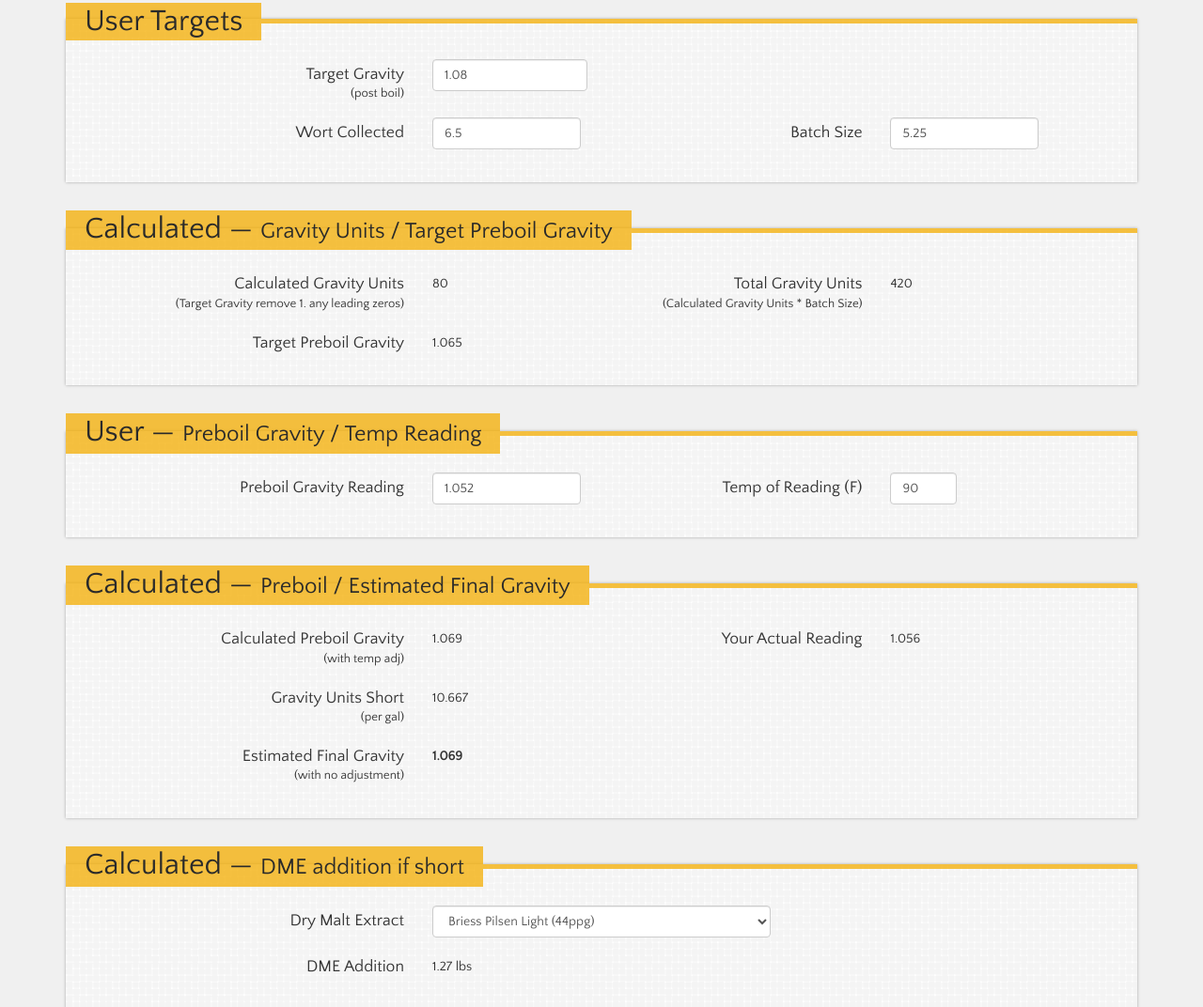
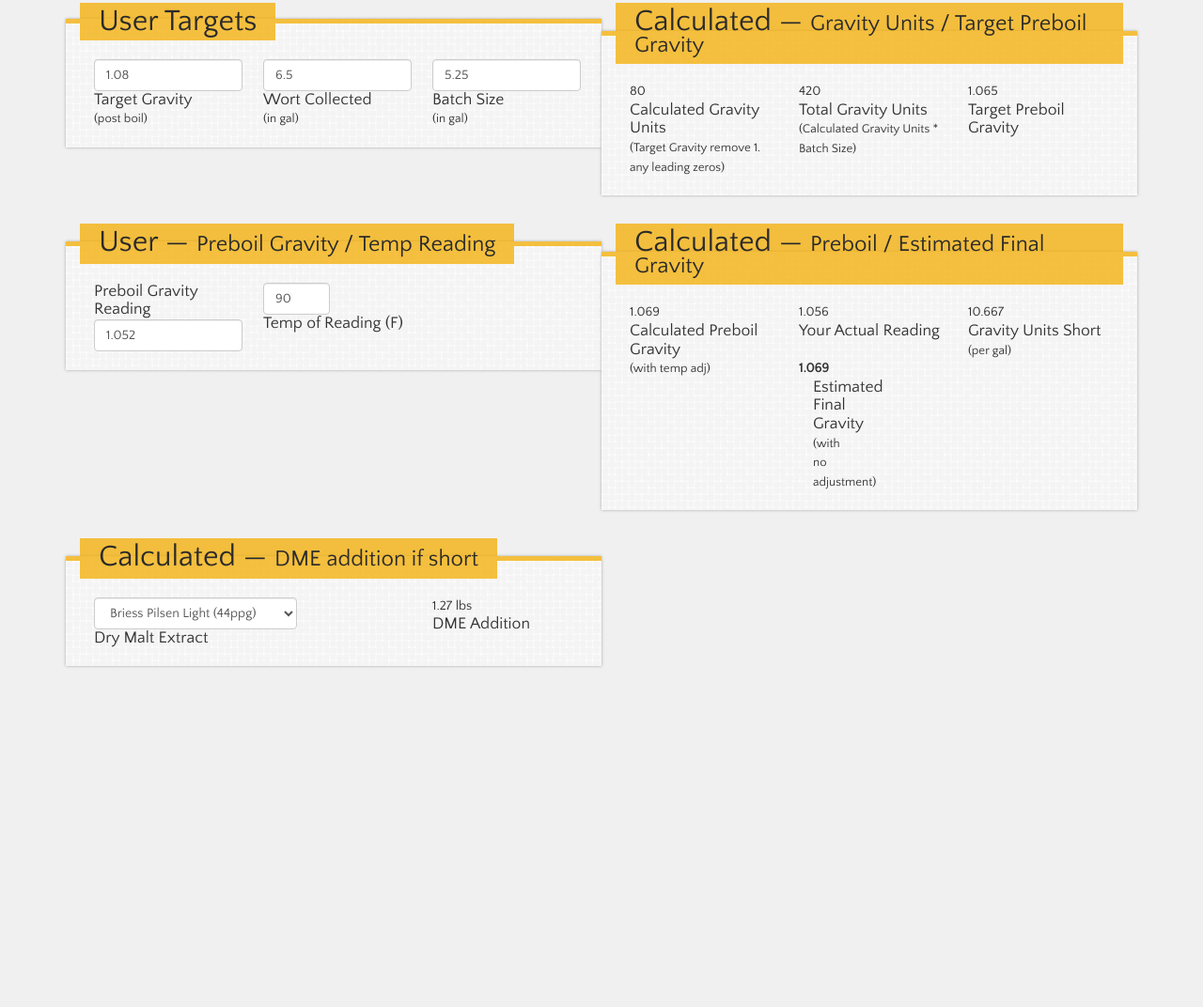
Before and after one commit to Boo-urns/hit-target-gravity, a website: page app/index.html in a window 1280 px wide. Shown: the part 277-1349 px from the top of the page at 94% size. After the commit the page ends 1016 px from the top, so only its background shows below. Drawn offline with Linux system fonts and the light colour scheme.

Commit message:
Structure change

```diff
--- a/app/styles/app.sass
+++ b/app/styles/app.sass
@@ -15,7 +15,7 @@ body
 
 .jumbotron
 	padding-left: 0
-	background: url(../images/2row-tile.jpg?v=4)
+	//background: url(../images/2row-tile.jpg?v=4)
 	max-height: 250px
 	margin-bottom: 0
 
--- a/app/views/main.html
+++ b/app/views/main.html
@@ -1,46 +1,39 @@
-<form class="form-horizontal" name="form" novalidate role="form">
-  <fieldset>
+<form class="form-inline" name="form" novalidate role="form">
+  <fieldset class="col-md-6">
     <legend>User Targets</legend>
-  <div class="form-group">
-    <label for="targetGravity" class="col-md-4 control-label">Target Gravity<br><span class="small">(post boil)</span></label>
-    <div class="col-md-2">
+    <div class="col-md-4">
       <input type="number" class="form-control" ng-model="userData.targetGravity" id="targetGravity" step="0.001" min="1.03" ng-valid-required>
+      <label for="targetGravity" class="control-label">Target Gravity<br><span class="small">(post boil)</span></label>
     </div>
 
-  </div>
-
-  <div class="form-group form-inline">
-    <label for="wortCollected" class="col-md-4 control-label">Wort Collected</label>
-    <div class="col-md-2">
+    <div class="col-md-4">
       <input type="number" class="form-control" id="wortCollected" step="0.01" ng-model="userData.collected">
+      <label for="wortCollected" class="control-label">Wort Collected<br><span class="small">(in gal)</span></label>
     </div>
 
-    <label for="batchSize" class="col-md-3 control-label">Batch Size</label>
-    <div class="col-md-2">
+    <div class="col-md-4">
       <input type="number" class="form-control" id="batchSize" ng-model="userData.batchSize">
+      <label for="batchSize" class="control-label">Batch Size<br><span class="small">(in gal)</span></label>
     </div>
 
-  </div>
   </fieldset>
 
-  <fieldset>
+  <fieldset class="col-md-6">
     <legend>Calculated &mdash; <span class="small">Gravity Units / Target Preboil Gravity</span></legend>
-  <div class="form-group form-inline">
-    <label class="col-md-4 control-label">Calculated Gravity Units<br><span class="small">(Target Gravity remove 1. any leading zeros)</span></label>
-    <div class="col-md-2">
+
+    <div class="col-md-4">
       <p class="form-control-static">{{calculated.gu}}</p>
+      <label class="control-label">Calculated Gravity Units<br><span class="small">(Target Gravity remove 1. any leading zeros)</span></label>
     </div>
 
-    <label class="col-md-3 control-label">Total Gravity Units<br><span class="small">(Calculated Gravity Units * Batch Size)</span></label>
-    <div class="col-md-2">
+    <div class="col-md-4">
       <p class="form-control-static">{{calculated.totalGu}}</p>
+      <label class="control-label">Total Gravity Units<br><span class="small">(Calculated Gravity Units * Batch Size)</span></label>
     </div>
-  </div>
 
-   <div class="form-group">
-    <label for="targetPreGravity" class="col-md-4 control-label">Target Preboil Gravity</label>
-    <div class="col-md-8">
+    <div class="col-md-4">
       <p class="form-control-static">{{calculated.targetPreBoil}}</p>
+      <label for="targetPreGravity" class="control-label">Target Preboil Gravity</label>
     </div>
 
   </div>
@@ -48,17 +41,15 @@
 
 
 
-  <fieldset>
+  <fieldset class="col-md-6 right">
   <legend>User &mdash; <span class="small">Preboil Gravity / Temp Reading</legend>
-  <div class="form-group form-inline">
-    <label for="preboilGravity" class="col-md-4 control-label">Preboil Gravity Reading</label>
-    <div class="col-md-2">
+    <div class="col-md-4">
+      <label for="preboilGravity" class="control-label">Preboil Gravity Reading</label>
       <input type="number" class="form-control" id="preboilGravity" ng-model="userData.preboil">
     </div>
-
-    <label for="temp" class="col-md-3 control-label">Temp of Reading (F)</label>
-    <div class="col-md-2">
+    <div class="col-md-4">
       <input type="number" class="form-control" id="temp" min="80" max="212" ng-model="userData.readingTemp">
+      <label for="temp" class="control-label">Temp of Reading (F)</label>
     </div>
 
   </div>
@@ -66,57 +57,46 @@
 
 
 
-  <fieldset>
+  <fieldset class="col-md-6">
   <legend>Calculated &mdash; <span class="small">Preboil / Estimated Final Gravity</legend>
- <div class="form-group form-inline">
-    <label for="preboilGravity" class="col-md-4 control-label">Calculated Preboil Gravity<br><span class="small">(with temp adj)</span></label>
-    <div class="col-md-2">
+    <div class="col-md-4">
       <p class="form-control-static">{{calculated.actualReading}}</p>
+      <label for="preboilGravity" class="control-label">Calculated Preboil Gravity<br><span class="small">(with temp adj)</span></label>
     </div>
 
-    <label for="actualReading" class="col-md-3 control-label">Your Actual Reading</label>
-    <div class="col-md-2">
+    <div class="col-md-4">
       <p class="form-control-static">{{userData.preboilGravity}}</p>
+      <label for="actualReading" class="control-label">Your Actual Reading</label>
     </div>
 
-  </div>
-
-  <div class="form-group form-inline">
-    <!-- <label for="guShort" class="col-md-3 control-label">Gravity Units Short<br><span class="small">per gal</span></label>
-    <div class="col-m-2">
+    <div class="col-md-4">
+      <!-- <label for="guShort" class="col-md-3 control-label">Gravity Units Short<br><span class="small">per gal</span></label>
+      <div class="col-m-2">
+        <p class="form-control-static">{{calculated.guShort}}</p>
+      </div> -->
       <p class="form-control-static">{{calculated.guShort}}</p>
-    </div> -->
-    <label for="guShort" class="col-md-4 control-label">Gravity Units Short<br><span class="small">(per gal)</span></label>
-    <div class="col-md-2">
-      <p class="form-control-static">{{calculated.guShort}}</p>
+      <label for="guShort" class="control-label">Gravity Units Short<br><span class="small">(per gal)</span></label>
     </div>
-  </div>
 
 
-  <div class="form-group form-inline">
-   <label for="estimatedFG" class="col-md-4 control-label">Estimated Final Gravity<br><span class="small">(with no adjustment)</span></label>
-    <div class="col-md-2">
-      <p class="form-control-static"><b>{{calculated.estimatedFG}}</b></p>
+    <div class="col-md-4">
+     <p class="form-control-static"><b>{{calculated.estimatedFG}}</b></p>
+     <label for="estimatedFG" class="col-md-4 control-label">Estimated Final Gravity<br><span class="small">(with no adjustment)</span></label>
     </div>
-  </div>
   </fieldset>
 
 
-  <fieldset>
+  <fieldset class="col-md-6">
   <legend>Calculated &mdash; <span class="small">DME addition if short</span></legend>
-  <div class="form-group">
-    <label for="dme" class="col-md-4 control-label">Dry Malt Extract</label>
+    <div class="col-md-8">
+      <select class="form-control" id="dme" ng-model="malt" ng-change="dmeSelection()" ng-options="d.dme + ' (' + d.ppg + 'ppg)' for d in dme">
+        </select>
+      <label for="dme" class="control-label">Dry Malt Extract</label>
+    </div>
+
     <div class="col-md-4">
-      <select class="form-control" id="dme" ng-model="malt" ng-change="dmeSelection()" ng-options="d.dme + ' (' + d.ppg + 'ppg)' for d in dme">
-      </select>
+      <p class="form-control-static">{{calculated.dmeAdd}} lbs</p>
+      <label for="dmeAddition" class="control-label">DME Addition</label>
     </div>
-  </div>
-
-  <div class="form-group form-inline">
-  <label for="dmeAddition" class="col-md-4 control-label">DME Addition</label>
-    <div class="col-md-2">
-      <p class="form-control-static">{{calculated.dmeAdd}} lbs</p>
-    </div>
-  </div>
   </fieldset>
 </form>
```
Also changed, not shown: app/styles/app.css.
